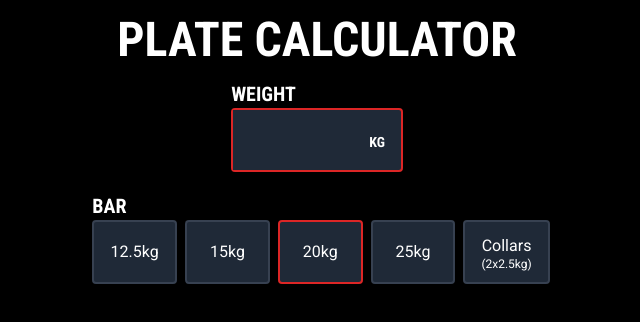
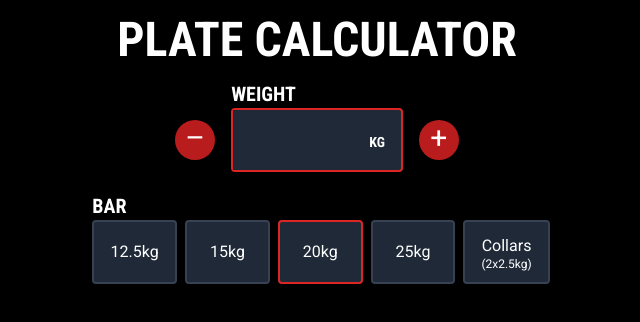
Before and after one commit to iamscottfreeman/plate-calculator, a Next.js app: page / in a window 1280 px wide. Shown: the top 322 px of the page, without its empty margins (323-963 px from the left). Built offline with nearby package versions, Linux system fonts and the light colour scheme.

Commit message:
Add/Subtract quick buttons
Add/Subtract weight buttons

WIP

```diff
--- a/src/app/page.tsx
+++ b/src/app/page.tsx
@@ -6,7 +6,6 @@ import Bar from '@/components/Bar';
 import Header from '@/components/Header';
 import Input from '@/components/Input';
 import Plates from '@/components/Plates';
-import Footer from '@/components/Footer';
 import MoreWeight from '@/components/MoreWeight';
 
 export default function Home() {
@@ -50,7 +49,7 @@ export default function Home() {
   return (
     <main className='flex flex-col items-center pt-5 px-5'>
       <Header />
-      <Input weight={weight} setWeight={setWeight} />
+      <Input weight={weight} barWeight={barWeight + (collars ? 5 : 0)} setWeight={setWeight} />
       <Bar barWeight={barWeight} collars={collars} setBarWeight={setBarWeight} setCollars={setCollars} />
       {weight &&
         (isEnoughWeight() ? <MoreWeight /> : <Plates plates={plates} collar={collars} remainder={remainder} />)}
--- a/src/components/Input.tsx
+++ b/src/components/Input.tsx
@@ -4,13 +4,28 @@ import { fonts } from '@/app/fonts';
 
 type Props = {
   weight: string;
+  barWeight: number;
   setWeight: Dispatch<SetStateAction<string>>;
 };
 
-const Input = ({ weight, setWeight }: Props) => {
+const Input = ({ weight, barWeight, setWeight }: Props) => {
   return (
     <div className='flex flex-col mb-5'>
-      <div className={`uppercase text-left text-xl ${fonts.header.className}`}>Weight</div>
+      <div className={`uppercase text-left text-xl ml-14 ${fonts.header.className}`}>Weight</div>
+      <div className='flex items-center'>
+        <span
+          className='text-3xl cursor-pointer bg-red-700 w-10 h-10 rounded-full text-center align-middle mr-4 select-none'
+          onClick={() => {
+            let newWeight = weight !== '' ? parseFloat(weight) : barWeight;
+            if (newWeight) {
+              newWeight = 2.5 * Math.ceil(newWeight / 2.5) - 2.5;
+              if (newWeight >= barWeight) setWeight(newWeight.toString());
+              if (newWeight < barWeight) setWeight(barWeight.toString());
+            }
+          }}
+        >
+          &ndash;
+        </span>
         <div
           className='bg-gray-800 text-white border-2 border-red-600 rounded cursor-text'
           onClick={() => document.getElementById('input')?.focus()}
@@ -27,6 +42,19 @@ const Input = ({ weight, setWeight }: Props) => {
           />
           <span className={`p-4 pl-2 uppercase text-sm ${fonts.header.className}`}>kg</span>
         </div>
+        <span
+          className='text-3xl cursor-pointer bg-red-700 w-10 h-10 rounded-full text-center align-middle ml-4 select-none'
+          onClick={() => {
+            let newWeight = weight !== '' ? parseFloat(weight) : barWeight;
+            if (!isNaN(newWeight)) {
+              newWeight = 2.5 * Math.ceil(newWeight / 2.5) + 2.5;
+              if (newWeight < 9999) setWeight(newWeight.toString());
+            }
+          }}
+        >
+          +
+        </span>
+      </div>
     </div>
   );
 };
```
Also changed, not shown: 1 other file (tests, documents, lock files or other folders). Lines whose indentation alone changed are shown as unchanged.
